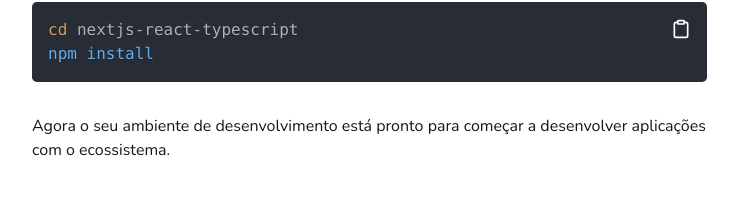
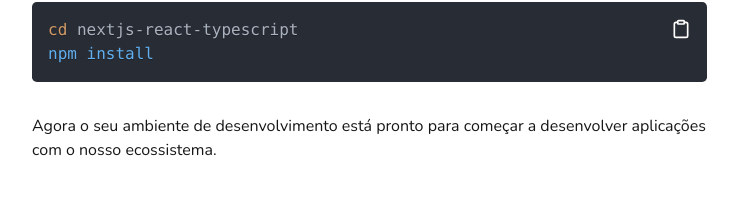
Before and after one commit to PepeuFBV/tech-guide, a Next.js app: page /introduction in a window 1280 px wide. Shown: the part 1732-1944 px from the top of the page, without its empty margins (304-1042 px from the left). Built offline with nearby package versions, Linux system fonts and the light colour scheme.

Commit message:
fix: small text fix

```diff
--- a/src/app/(subsection)/introduction/page.tsx
+++ b/src/app/(subsection)/introduction/page.tsx
@@ -113,7 +113,7 @@ npm install`
                         <CodeArea code={`git clone https://github.com/seedabit/nextjs-react-typescript.git`} language='bash' />
                         <p>Após clonar o repositório, você pode acessar a pasta do projeto e instalar as dependências do projeto através do comando:</p>
                         <CodeArea code={code[1]} language='bash' />
-                        <p>Agora o seu ambiente de desenvolvimento está pronto para começar a desenvolver aplicações com o ecossistema.</p>
+                        <p>Agora o seu ambiente de desenvolvimento está pronto para começar a desenvolver aplicações com o nosso ecossistema.</p>
                     </div>
                 </div>
             </div>
```
